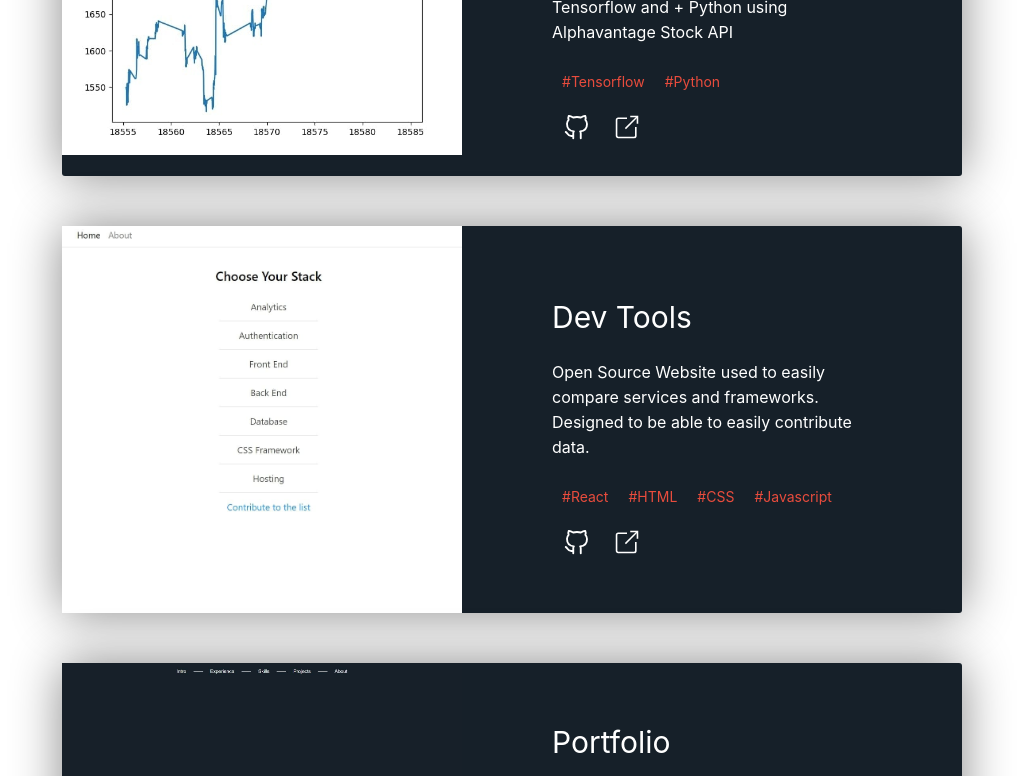
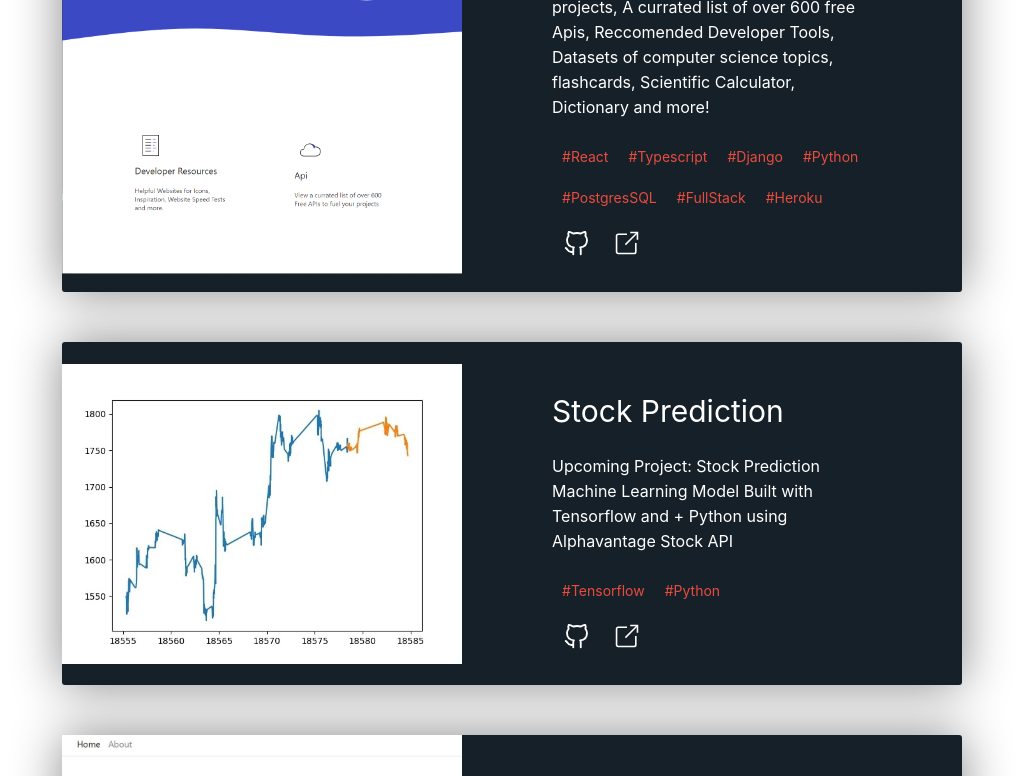
Before and after one commit to NikSchaefer/portfolio-v1, a React (Create React App) app: page / in a window 1280 px wide. Shown: the part 3920-4696 px from the top of the page, without its empty margins (128-1151 px from the left). Built offline with nearby package versions, Linux system fonts and the light colour scheme.

Commit message:
Project UPdate

```diff
--- a/src/Sections/Projects.tsx
+++ b/src/Sections/Projects.tsx
@@ -1,7 +1,7 @@
-import React from 'react'
 import portfolio from '../Images/Projects/Portfolio.jpg'
 import Stock from '../Images/Projects/Stock.jpg'
 import devtools from '../Images/Projects/DevTools.jpg'
+import CS from '../Images/Projects/CSResources.png'
 import Title from './SectionTitle'
 import { ArrowSvg, socialSvg } from '../Images/svg'
 
@@ -39,6 +39,19 @@ export default function Projects() {
             <Title titleId='title-project' hr='hr-project' title='Projects' />
             <div id='projects'>
                 <Project
+                    title='CS Resources'
+                    description="
+                    Contains direct comparisions of Frameworks
+                    and Providers to build your projects, A currated list of over 600 free Apis,
+                    Reccomended Developer Tools, Datasets of computer science topics, flashcards,
+                    Scientific Calculator, Dictionary and more!
+                    "
+                    image={CS}
+                    github='https://github.com/NikSchaefer/csnotes'
+                    link='https://csresources.herokuapp.com/'
+                    skills={['React', 'Typescript', 'Django', "Python", "PostgresSQL", 'FullStack', "Heroku"]}
+                />
+                <Project
                     title='Stock Prediction'
                     description='Upcoming Project: Stock Prediction Machine Learning Model Built with Tensorflow and + Python using Alphavantage Stock API'
                     image={Stock}
```
Also changed, not shown: src/Images/Projects/CSResources.png (added), 1 other file (tests, documents, lock files or other folders).
